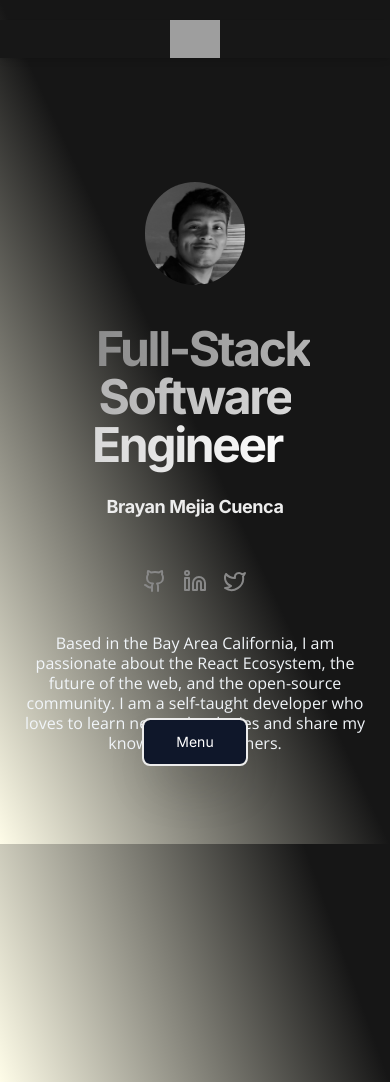
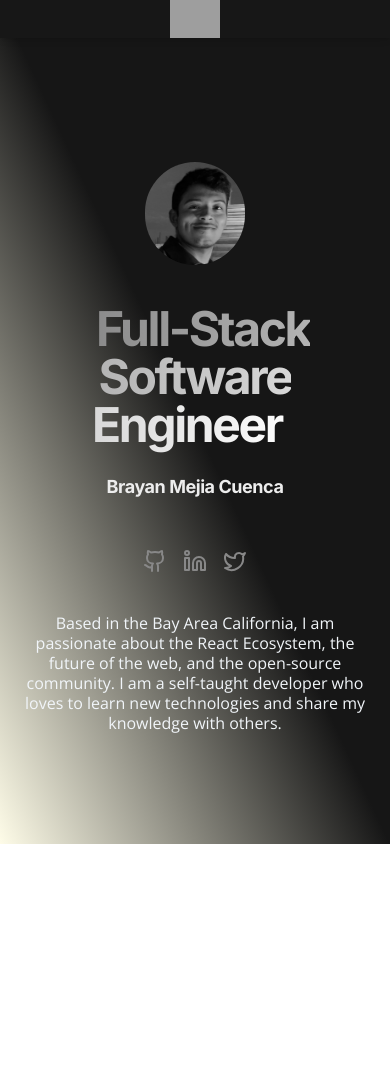
Before and after one commit to Mejiabrayan/portfolio-website, a Next.js app: page / in a window 390 px wide. After the commit the page ends 882 px from the top, so only its background shows below. Built offline with nearby package versions, Linux system fonts and the light colour scheme; grey boxes are pictures that could not be loaded.

Commit message:
removed unwanted background color

```diff
--- a/src/app/layout.tsx
+++ b/src/app/layout.tsx
@@ -9,6 +9,7 @@ import { Analytics } from '@vercel/analytics/react';
 import { Metadata } from 'next';
 import ParallaxLayout from '@/components/parallaxLayout';
 import MobileMenu from '@/components/MobileMenu';
+import { Menubar } from '@/components/ui/menubar';
 
 const inter = Inter({
   subsets: ['latin'],
@@ -67,23 +68,17 @@ export default function RootLayout({
   return (
     <html
       lang='en'
-      className={cn(
-        'bg-gradient-to-bl from-gray-910 via-gray-910 to-yellow-50 text-gray-100 antialiased py-5',
-        inter.className
-      )}
+      className={cn('text-gray-100 antialiased ', inter.className)}
     >
-      <body className='flex flex-col min-h-screen antialiased'>
+      <body className='flex flex-col min-h-full antialiased'>
         <Header />
         <Suspense fallback={<Loading />}>
           <ParallaxLayout>
             <main className='flex-grow flex flex-col justify-center items-center'>
               {children}
 
-        <Analytics />
+              <Analytics />
             </main>
-            <MobileMenu />
-             {/* Allow more height for mobile menu on mobile */}
-        <div className='h-40 md:hidden' />
           </ParallaxLayout>
         </Suspense>
       </body>
```
